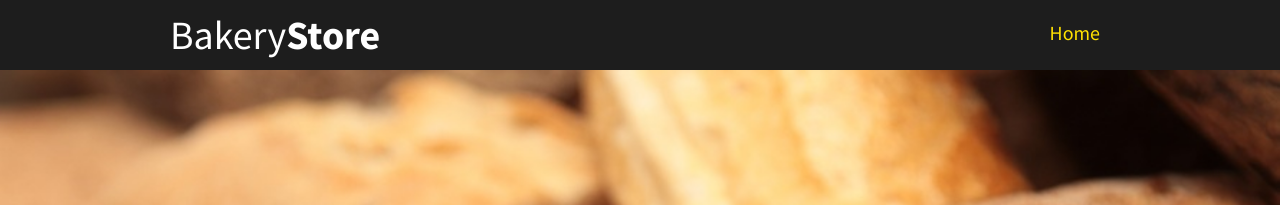
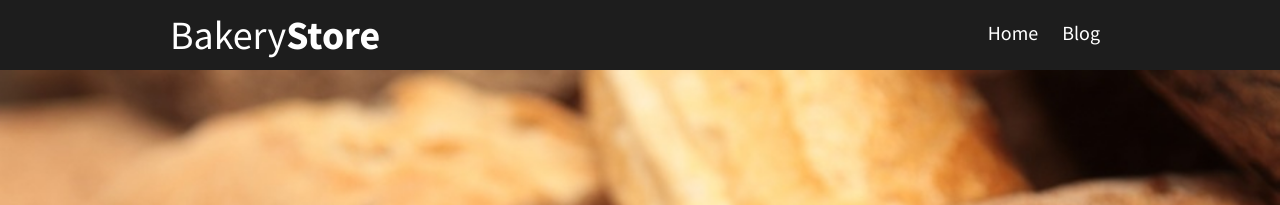
Before and after one commit to RoseSmithTest/2PintTest.github.io, a Jekyll site: the page built from index.html, in a window 1280 px wide. Shown: the top 205 px of the page. Built offline with Jekyll 4.4.1, drawn with Linux system fonts in a browser that asks for light colours.

Commit message:
Update default.html

```diff
--- a/_layouts/default.html
+++ b/_layouts/default.html
@@ -11,16 +11,8 @@
       <div class="container">
         <nav class="main-nav">
           <ul>
-						{% assign navigation_pages = site.html_pages | sort: 'navigation_weight' %}
-						{% for p in navigation_pages %}
-							{% if p.navigation_weight %}
-								<li>
-									<a href="{{ p.url }}" {% if p.url == page.url %}class="active"{% endif %}>
-										{{ p.title }}
-									</a>
-								</li>
-							{% endif %}
-						{% endfor %}
+            <li><a href="/">Home</a></li>
+            <li><a href="/blog.html">Blog</a></li>
           </ul>
         </nav>
         <h1><a href="/">Bakery<strong>Store</strong></a></h1>
```
Lines whose indentation alone changed are shown as unchanged.
